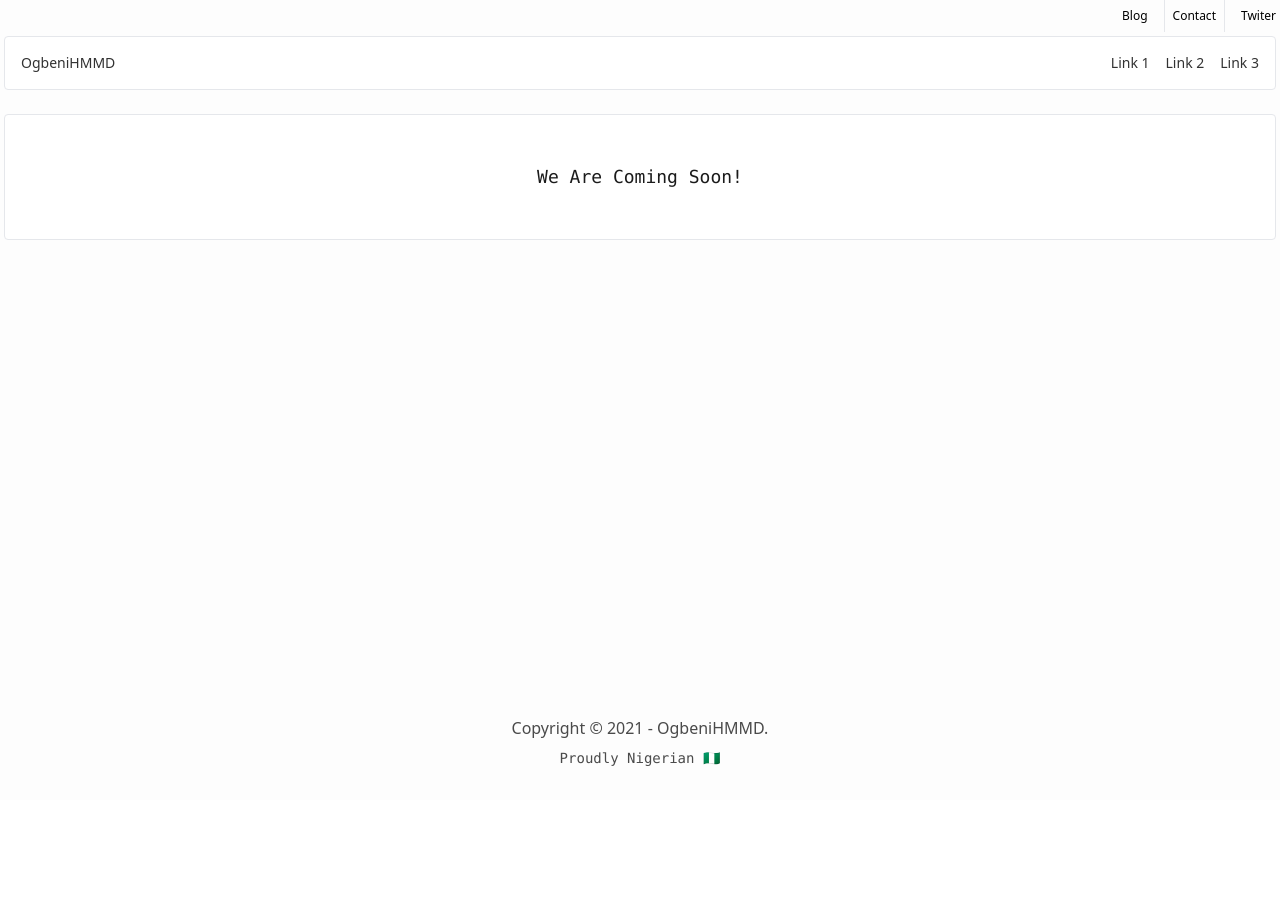
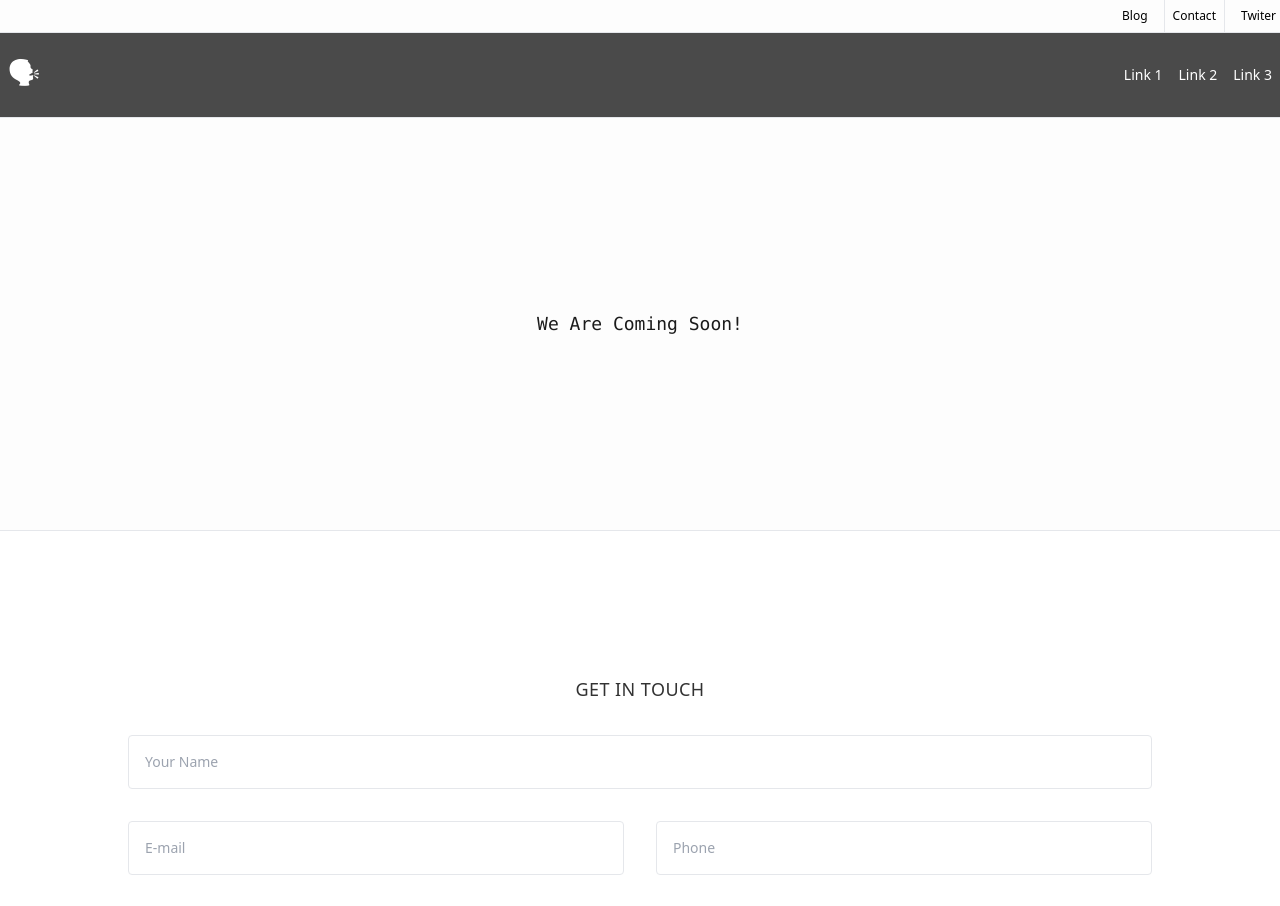
Before and after one commit to OgbeniHMMD/ogbeni-dev, a Next.js app: page / in a window 1280 px wide. Shown: the top 906 px of the page. Before the commit the page ends 800 px from the top, so only its background shows below. Built offline with nearby package versions, Linux system fonts and the light colour scheme.

Commit message:
V0.1.1
- Layout Update
- Improved Section templating

```diff
--- a/components/_partials/FooterCopyright.jsx
+++ b/components/_partials/FooterCopyright.jsx
@@ -1,8 +1,10 @@
+import SectionContainer from "./SectionContainer";
+
 export default function FooterCopyRight() {
   return (
-    <footer className="container mx-auto">
-      <section className="text-dark-50 text-center p-8">
-        <div className="pb-2">
+    <SectionContainer padding="md">
+      <section className="text-dark-50 text-center">
+        <div className="tracking-tracking-wider pb-2">
           Copyright &copy; 2021 -
           <span className="font-medium"> OgbeniHMMD.</span>
         </div>
@@ -10,6 +12,6 @@ export default function FooterCopyRight() {
           Proudly Nigerian &#127475;&#127468;
         </div>
       </section>
-    </footer>
+    </SectionContainer>
   );
 }
--- a/components/_partials/NavigationBar.jsx
+++ b/components/_partials/NavigationBar.jsx
@@ -11,9 +11,9 @@ export default function NavigationBar() {
         </section>
       </nav>
 
-      <SectionContainer size="lg">
+      <SectionContainer padding="sm" shade="dark">
         <section className="w-full flex justify-between items-center space-x-2">
-          <div>OgbeniHMMD</div>
+          <div className="font-medium font-mono text-3xl">&#128483;</div>
 
           <div className="flex space-x-4">
             <div>Link 1</div>
--- a/components/_partials/SectionContainer.jsx
+++ b/components/_partials/SectionContainer.jsx
@@ -1,20 +1,27 @@
 export default function SectionContainer(props) {
   const paddings = {
     none: "p-0",
-    xs: "p-1",
-    sm: "p-2",
-    md: "p-4",
-    lg: "p-6",
-    xl: "p-8",
-    "2xl": "p-12",
+    xs: "px-2 py-1 lg:py-2",
+    sm: "px-2 py-3 lg:py-6",
+    md: "px-2 py-6 lg:py-12",
+    lg: "px-2 py-12 lg:py-20",
+    xl: "px-2 py-20 lg:py-36",
+    "2xl": "px-2 py-28 lg:py-48",
   };
-  let classes = paddings[props.padding || "md"];
+
+  const shades = {
+    none: "bg-transparent",
+    white: "bg-white",
+    light: "bg-light-50",
+    dark: "bg-dark-50 text-white",
+  };
+
+  const padding = paddings[props.padding || "md"];
+  const shade = shades[props.shade || "light"];
 
   return (
-    <section className="container mx-auto p-1">
-      <div
-        className={`bg-white text-sm text-dark-200 border rounded ${classes}`}
-      >
+    <section className={`text-sm text-dark-200 border-t ${shade}`}>
+      <div className={`container mx-auto px-2 ${padding}`}>
         {props.children}
       </div>
     </section>
--- a/components/layouts/DefaultLayout.jsx
+++ b/components/layouts/DefaultLayout.jsx
@@ -17,9 +17,7 @@ export default function DefaultLayout(props) {
       <main className="min-h-screen flex flex-col justify-between bg-light-50">
         <NavigationBar />
 
-        <main className="flex-grow h-full flex flex-col  py-4">
-          {props.children}
-        </main>
+        <main className="flex-grow h-full flex flex-col">{props.children}</main>
 
         <FooterCopyRight />
       </main>
--- a/components/ComingSoon.jsx
+++ b/components/sections/ComingSoon.jsx
@@ -1,9 +1,9 @@
-import SectionContainer from "./_partials/SectionContainer";
+import SectionContainer from "../_partials/SectionContainer";
 
 export default function ComingSoon() {
   return (
-    <SectionContainer padding="xl">
-      <main className="flex-grow flex flex-row items-center justify-center p-4">
+    <SectionContainer padding="2xl">
+      <main className="flex-grow flex flex-row items-center justify-center">
         <div className="font-mono font-medium text-dark-700 text-lg">
           We Are Coming Soon!
         </div>
--- /dev/null
+++ b/components/sections/home/HomeContactForm.jsx
@@ -0,0 +1,46 @@
+import SectionContainer from "../../_partials/SectionContainer";
+
+export default function HomeContactForm() {
+  return (
+    <SectionContainer shade="white" padding="xl">
+      <div className="w-screen-lg mx-auto">
+        <h1 className="text-center text-lg font-medium uppercase tracking-wide pb-8">
+          Get in touch
+        </h1>
+        <form>
+          <div className="pb-4 lg:pb-8">
+            <input
+              placeholder="Your Name"
+              className="w-full border rounded p-4 "
+            />
+          </div>
+          <section className="w-full md:flex md:space-x-4 lg:space-x-8">
+            <div className="w-1/2 pb-4 lg:pb-8">
+              <input
+                placeholder="E-mail"
+                className="w-full border rounded p-4"
+              />
+            </div>
+            <div className="w-1/2 pb-4 lg:pb-8">
+              <input
+                placeholder="Phone"
+                className="w-full border rounded p-4"
+              />
+            </div>
+          </section>
+          <div className="pb-4">
+            <textarea
+              placeholder="Enter your message here..."
+              className="w-full border rounded p-4 min-h-40"
+            />
+          </div>
+          <div className="pb-4">
+            <button className="border rounded text-sm px-6 py-4">
+              Send Message
+            </button>
+          </div>
+        </form>
+      </div>
+    </SectionContainer>
+  );
+}
--- a/package.json
+++ b/package.json
@@ -1,6 +1,6 @@
 {
   "name": "ogbeni.com.ng",
-  "version": "0.1.0",
+  "version": "0.1.1",
   "private": true,
   "scripts": {
     "dev": "next dev -p 2100",
--- a/pages/index.jsx
+++ b/pages/index.jsx
@@ -1,11 +1,12 @@
-import Head from "next/head";
-import ComingSoon from "../components/ComingSoon";
+import ComingSoon from "../components/sections/ComingSoon";
 import DefaultLayout from "../components/layouts/DefaultLayout";
+import HomeContactForm from "../components/sections/home/HomeContactForm";
 
 export default function Home() {
   return (
     <DefaultLayout title="We Are Coming Soon" meta={{ description: "xxx" }}>
       <ComingSoon />
+      <HomeContactForm />
     </DefaultLayout>
   );
 }
```
